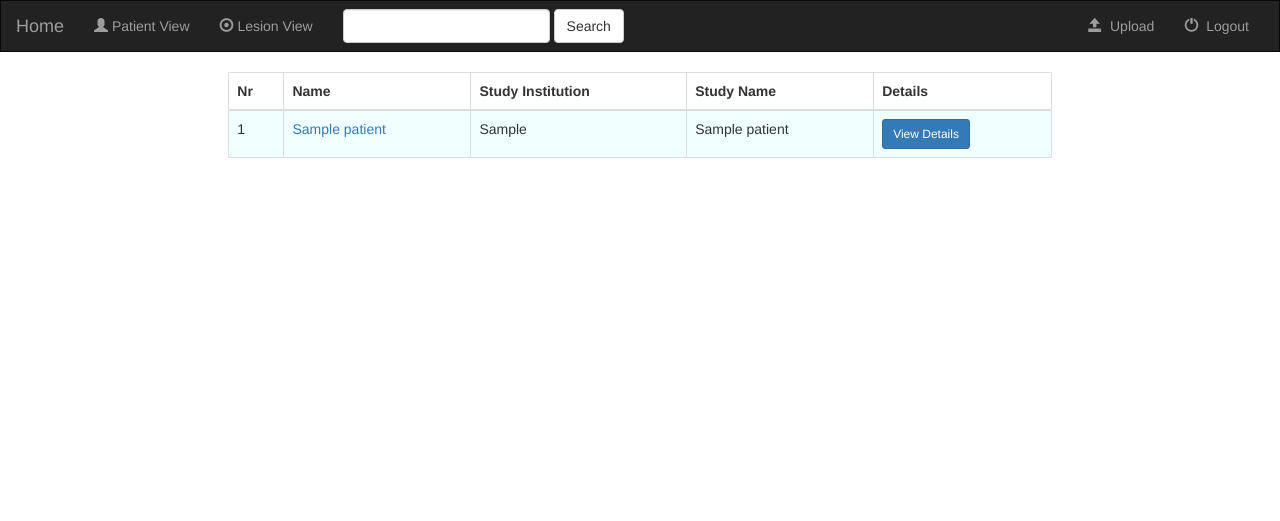
After one commit to rmsandu/lesiontrack-website, a Django app: page /liverdata/patient_list in a window 1280 px wide. The commit adds this page. Shown: the top 521 px of the page. Run offline with Django 3.2, Linux system fonts and the light colour scheme; tables that the repository leaves empty hold one stand-in row (values such as "Sample post"); some libraries are stand-ins or nearby versions.

Commit message:
clean up views, index, list and detail view

```diff
--- a/liverdata/models.py
+++ b/liverdata/models.py
@@ -62,7 +62,7 @@ class Treatment(models.Model):
     treatmentname = models.OneToOneField(TreatmentName, on_delete = models.PROTECT, null=True, blank=False)
 
     def __str__(self):
-        return "{0} - ({1}) : {2}".format(self.treatmentsession, self.lesion, self.treatmentname)
+        return "{0} - ({1}) : {2}".format(self.treatmentsession.patient.patient_name, self.treatmentsession.treatmentsession_date, self.treatmentname)
 
 
 
--- a/liverdata/templates/liverdata/base.html
+++ b/liverdata/templates/liverdata/base.html
@@ -23,7 +23,7 @@
       <!--Items-->
       <div class="collapse navbar-collapse" id="topNavBar">
         <ul class="nav navbar-nav">
-          <li><a href="{% url 'liverdata:index' %}"><span class="glyphicon glyphicon-user" aria-hidden="true"></span>&nbsp;Patient View</a></li>
+          <li><a href="{% url 'liverdata:patient_list' %}"><span class="glyphicon glyphicon-user" aria-hidden="true"></span>&nbsp;Patient View</a></li>
           <li><a href="#"><span class="glyphicon glyphicon-record" aria-hidden="true"></span>&nbsp;Lesion View</a></li>
         </ul>
 
--- /dev/null
+++ b/liverdata/templates/liverdata/patient_list.html
@@ -0,0 +1,54 @@
+{% extends 'liverdata/base.html' %}
+
+
+{% block body %} {% block title %}
+<h2></h2>{% endblock %}
+<div class="container-fluid patients-container">
+  <div class="row content">
+    <div class="col-sm-2 sidenav">
+      <!-- <div  class = "well">
+        <p><a href="#">Link</a></p>
+        <p><a href="#">Link</a></p>
+        <p><a href="#">Link</a></p>
+    </div> -->
+  </div>
+
+
+<div class="col-sm-8 text-left">
+  <div class="table-responsive">
+    <table class="table table-striped table-bordered">
+      <thead>
+        <tr>
+          <th> Nr </th>
+          <th> Name </th>
+          <th> Study Institution</th>
+          <th> Study Name</th>
+          <th> Details </th>
+        </tr>
+      </thead>
+
+      <tbody>
+        {% if all_patients %}
+         {% for patient in all_patients %}
+        <tr>
+          <td>{{ forloop.counter }}</td>
+          <td><a href="{% url 'liverdata:patient_detail' patient.id %}">{{ patient.patient_name }}</a></td>
+          <td>{{ patient.study_institution}}</td>
+          <td>{{ patient.study_name}}</td>
+          <td><a href="{% url 'liverdata:patient_detail' patient.id %}" class="btn btn-primary btn-sm" role="button">View Details</a></td>
+        </tr>
+        {% endfor %}
+      </tbody>
+      {% else %}
+      <h3> No patients are available</h3> {% endif %}
+    </table>
+  </div>
+</div>
+
+
+    <div class="col-sm-2 sidenav">
+      <!-- <div class="well">
+        <p>Link</p>
+      </div> -->
+    </div>
+    {% endblock %}
--- a/liverdata/urls.py
+++ b/liverdata/urls.py
@@ -7,7 +7,9 @@ urlpatterns = [
     # /liverdata/
     url(r'^$', views.index, name='index'),
     # /liverdata/713/
-    url(r'^(?P<patient_id>[0-9]+)/$', views.detail, name='patientdetail'),
+    url(r'patient_list', views.patient_list, name='patient_list'),
+    url(r'patient/(?P<patient_id>[0-9]+)/$', views.patient_detail, name='patient_detail'),
+
     # /liverdata/patientxyx/lesionxyz/
-    url(r'^(?P<patient_id>[0-9]+)/(?P<lesion_id>[0-9]+)/$', views.detail1, name='lesiondetail')
+    url(r'lesion/(?P<lesion_id>[0-9]+)/$', views.lesion_detail, name='lesion_detail')
 ]
--- a/liverdata/views.py
+++ b/liverdata/views.py
@@ -5,19 +5,17 @@ from django.views import generic
 from .models import Patient, Lesion, Treatment
 
 
+def index(request):
+    return render(request, 'liverdata/index.html')
 
-def index(request):
+def patient_list(request):
     all_patients = Patient.objects.all()
-    return render(request, 'liverdata/index.html', {'all_patients' : all_patients})
+    return render(request, 'liverdata/patient_list.html', {'all_patients' : all_patients})
 
-def detail(request,patient_id):
+def patient_detail(request, patient_id):
     patient = get_object_or_404(Patient, pk=patient_id)
-    return render(request, 'liverdata/lesion_detail.html', {'patient' : patient})
+    return render(request, 'liverdata/patient_detail.html', {'patient' : patient})
 
-def detail1(request,patient_id, lesion_id):
-        try:
-            lesion = Lesion.objects.get(pk=lesion_id)
-            patient = Patient.objects.get(pk=patient_id)
-        except Lesion.DoesNotExist:
-            raise Http404("Treatment does not exist")
-        return render(request, 'liverdata/treatment_detail.html', {'patient' : patient, 'lesion': lesion})
+def lesion_detail(request, lesion_id):
+    lesion = get_object_or_404(Lesion, pk=lesion_id)
+    return render(request, 'liverdata/lesion_detail.html', {'lesion': lesion})
```
Also changed, not shown: liverdata/templates/liverdata/index.html (+5 -32 lines), liverdata/templates/liverdata/patient_detail.html (renamed from liverdata/migrations/0011_auto_20171019_1047.py, +46 -37 lines), 1 other file.
